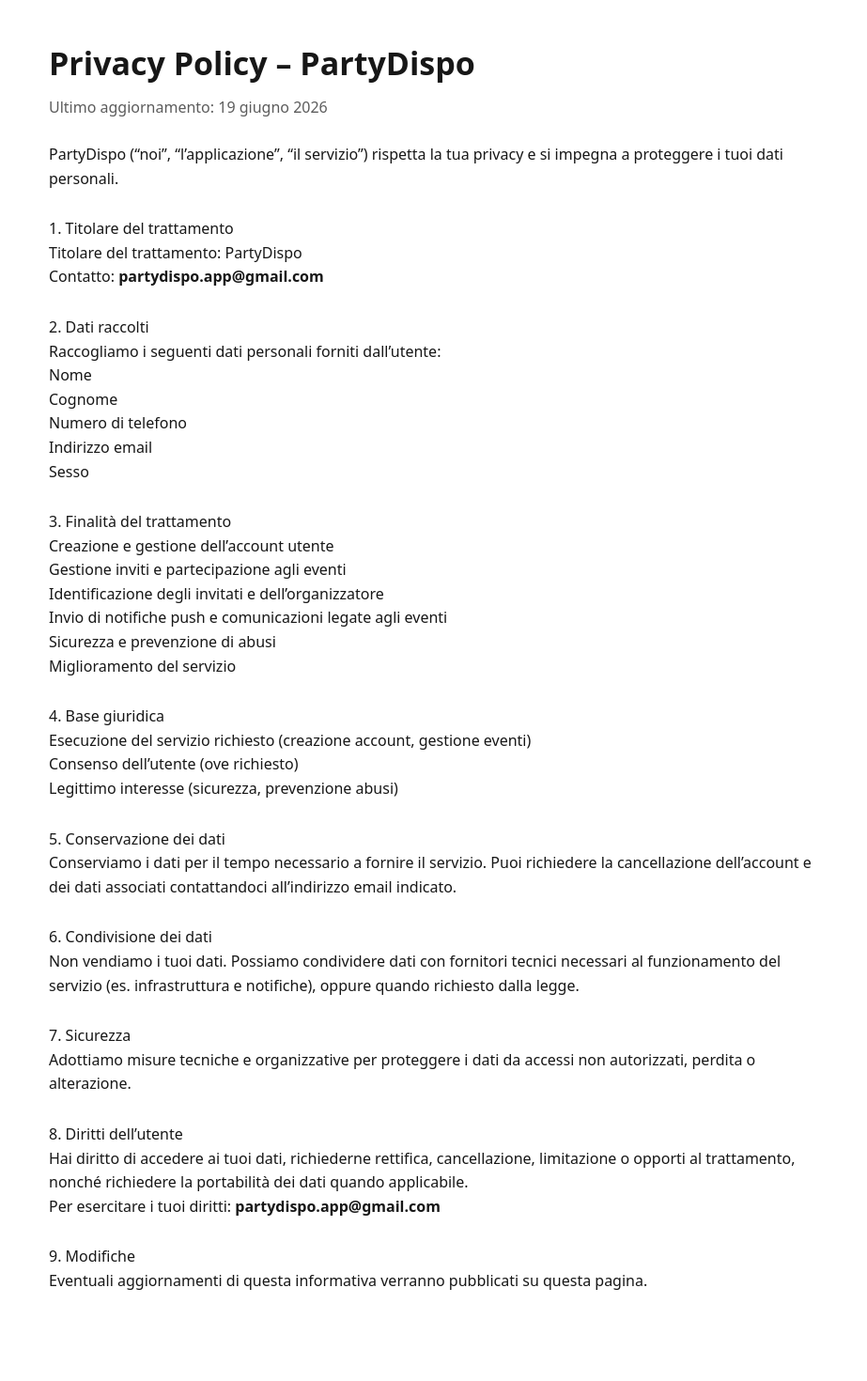
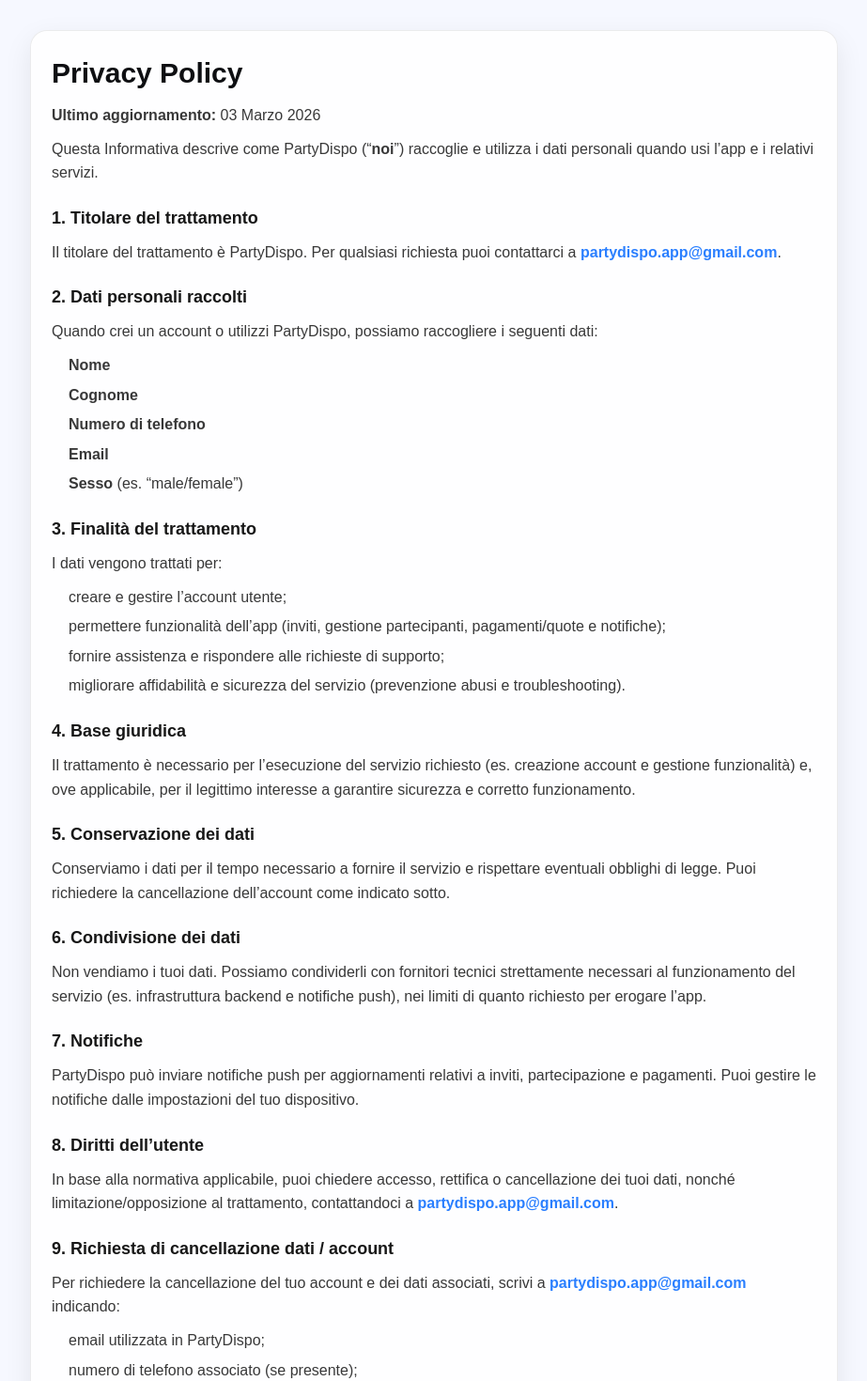
Before and after one commit to Roccubalbetta/partydispo-links, a Next.js app: page /privacy in a window 1280 px wide. Shown: the top 1470 px of the page at 94% size, without its empty margins (178-1101 px from the left). Before the commit the page ends 1417 px from the top, so only its background shows below. Built offline with nearby package versions, Linux system fonts and the light colour scheme.

Commit message:
Add privacy policy page

```diff
--- a/app/privacy/page.tsx
+++ b/app/privacy/page.tsx
@@ -1,89 +1,13 @@
-export const metadata = {
-    title: "Privacy Policy | PartyDispo",
-    description: "Privacy Policy di PartyDispo",
-  };
+// app/privacy/page.tsx
+import type { Metadata } from "next";
+import PrivacyPolicy from "./privacy-policy";
 
-  export default function PrivacyPage() {
-    return (
-      <main
-        style={{
-          maxWidth: 860,
-          margin: "0 auto",
-          padding: "40px 20px",
-          fontFamily: "system-ui, -apple-system, Segoe UI, Roboto, Helvetica, Arial, sans-serif",
-          lineHeight: 1.6,
-        }}
-      >
-        <h1 style={{ fontSize: 34, fontWeight: 800, marginBottom: 8 }}>Privacy Policy – PartyDispo</h1>
-        <p style={{ opacity: 0.7, marginTop: 0, marginBottom: 24 }}>Ultimo aggiornamento: 19 giugno 2026</p>
+export const metadata: Metadata = {
+  title: "Privacy Policy | PartyDispo",
+  description: "Privacy Policy di PartyDispo.",
+  robots: { index: true, follow: true },
+};
 
-        <p>
-          PartyDispo (“noi”, “l’applicazione”, “il servizio”) rispetta la tua privacy e si impegna a proteggere i tuoi dati
-          personali.
-        </p>
-
-        <h2 style={{ marginTop: 28 }}>1. Titolare del trattamento</h2>
-        <p>
-          Titolare del trattamento: PartyDispo
-          <br />
-          Contatto: <strong>partydispo.app@gmail.com</strong>
-        </p>
-
-        <h2 style={{ marginTop: 28 }}>2. Dati raccolti</h2>
-        <p>Raccogliamo i seguenti dati personali forniti dall’utente:</p>
-        <ul>
-          <li>Nome</li>
-          <li>Cognome</li>
-          <li>Numero di telefono</li>
-          <li>Indirizzo email</li>
-          <li>Sesso</li>
-        </ul>
-
-        <h2 style={{ marginTop: 28 }}>3. Finalità del trattamento</h2>
-        <ul>
-          <li>Creazione e gestione dell’account utente</li>
-          <li>Gestione inviti e partecipazione agli eventi</li>
-          <li>Identificazione degli invitati e dell’organizzatore</li>
-          <li>Invio di notifiche push e comunicazioni legate agli eventi</li>
-          <li>Sicurezza e prevenzione di abusi</li>
-          <li>Miglioramento del servizio</li>
-        </ul>
-
-        <h2 style={{ marginTop: 28 }}>4. Base giuridica</h2>
-        <ul>
-          <li>Esecuzione del servizio richiesto (creazione account, gestione eventi)</li>
-          <li>Consenso dell’utente (ove richiesto)</li>
-          <li>Legittimo interesse (sicurezza, prevenzione abusi)</li>
-        </ul>
-
-        <h2 style={{ marginTop: 28 }}>5. Conservazione dei dati</h2>
-        <p>
-          Conserviamo i dati per il tempo necessario a fornire il servizio. Puoi richiedere la cancellazione dell’account e
-          dei dati associati contattandoci all’indirizzo email indicato.
-        </p>
-
-        <h2 style={{ marginTop: 28 }}>6. Condivisione dei dati</h2>
-        <p>
-          Non vendiamo i tuoi dati. Possiamo condividere dati con fornitori tecnici necessari al funzionamento del servizio
-          (es. infrastruttura e notifiche), oppure quando richiesto dalla legge.
-        </p>
-
-        <h2 style={{ marginTop: 28 }}>7. Sicurezza</h2>
-        <p>
-          Adottiamo misure tecniche e organizzative per proteggere i dati da accessi non autorizzati, perdita o alterazione.
-        </p>
-
-        <h2 style={{ marginTop: 28 }}>8. Diritti dell’utente</h2>
-        <p>
-          Hai diritto di accedere ai tuoi dati, richiederne rettifica, cancellazione, limitazione o opporti al trattamento,
-          nonché richiedere la portabilità dei dati quando applicabile.
-        </p>
-        <p>
-          Per esercitare i tuoi diritti: <strong>partydispo.app@gmail.com</strong>
-        </p>
-
-        <h2 style={{ marginTop: 28 }}>9. Modifiche</h2>
-        <p>Eventuali aggiornamenti di questa informativa verranno pubblicati su questa pagina.</p>
-      </main>
-    );
-  }
+export default function PrivacyPage() {
+  return <PrivacyPolicy />;
+}
--- /dev/null
+++ b/app/privacy/privacy-policy.tsx
@@ -0,0 +1,142 @@
+// app/privacy/privacy-policy.tsx
+import React from "react";
+
+function SectionTitle({ children }: { children: React.ReactNode }) {
+  return (
+    <h2 style={{ fontSize: 18, marginTop: 22, marginBottom: 10, fontWeight: 800 }}>
+      {children}
+    </h2>
+  );
+}
+
+function P({ children }: { children: React.ReactNode }) {
+  return <p style={{ margin: "10px 0", lineHeight: 1.6, color: "rgba(0,0,0,0.78)" }}>{children}</p>;
+}
+
+function Li({ children }: { children: React.ReactNode }) {
+  return <li style={{ margin: "6px 0", lineHeight: 1.6, color: "rgba(0,0,0,0.78)" }}>{children}</li>;
+}
+
+export default function PrivacyPolicy() {
+  // Aggiorna qui se vuoi mostrare anche una data “Ultimo aggiornamento”
+  const lastUpdated = "03 Marzo 2026";
+
+  // Email usata per supporto/privacy (come mi hai detto)
+  const contactEmail = "partydispo.app@gmail.com";
+
+  return (
+    <main
+      style={{
+        minHeight: "100vh",
+        background: "#F6F8FF",
+        padding: "32px 16px",
+      }}
+    >
+      <div
+        style={{
+          maxWidth: 860,
+          margin: "0 auto",
+          background: "rgba(255,255,255,0.85)",
+          border: "1px solid rgba(14,15,18,0.08)",
+          borderRadius: 18,
+          padding: 22,
+          boxShadow: "0 10px 30px rgba(14,15,18,0.08)",
+        }}
+      >
+        <h1 style={{ fontSize: 30, fontWeight: 900, margin: 0, color: "#0E0F12" }}>
+          Privacy Policy
+        </h1>
+
+        <P>
+          <strong>Ultimo aggiornamento:</strong> {lastUpdated}
+        </P>
+
+        <P>
+          Questa Informativa descrive come PartyDispo (“<strong>noi</strong>”) raccoglie e utilizza i dati personali
+          quando usi l’app e i relativi servizi.
+        </P>
+
+        <SectionTitle>1. Titolare del trattamento</SectionTitle>
+        <P>
+          Il titolare del trattamento è PartyDispo. Per qualsiasi richiesta puoi contattarci a{" "}
+          <a href={`mailto:${contactEmail}`} style={{ color: "#2A7FFF", fontWeight: 800 }}>
+            {contactEmail}
+          </a>
+          .
+        </P>
+
+        <SectionTitle>2. Dati personali raccolti</SectionTitle>
+        <P>Quando crei un account o utilizzi PartyDispo, possiamo raccogliere i seguenti dati:</P>
+        <ul style={{ paddingLeft: 18, margin: "8px 0" }}>
+          <Li><strong>Nome</strong></Li>
+          <Li><strong>Cognome</strong></Li>
+          <Li><strong>Numero di telefono</strong></Li>
+          <Li><strong>Email</strong></Li>
+          <Li><strong>Sesso</strong> (es. “male/female”)</Li>
+        </ul>
+
+        <SectionTitle>3. Finalità del trattamento</SectionTitle>
+        <P>I dati vengono trattati per:</P>
+        <ul style={{ paddingLeft: 18, margin: "8px 0" }}>
+          <Li>creare e gestire l’account utente;</Li>
+          <Li>permettere funzionalità dell’app (inviti, gestione partecipanti, pagamenti/quote e notifiche);</Li>
+          <Li>fornire assistenza e rispondere alle richieste di supporto;</Li>
+          <Li>migliorare affidabilità e sicurezza del servizio (prevenzione abusi e troubleshooting).</Li>
+        </ul>
+
+        <SectionTitle>4. Base giuridica</SectionTitle>
+        <P>
+          Il trattamento è necessario per l’esecuzione del servizio richiesto (es. creazione account e gestione
+          funzionalità) e, ove applicabile, per il legittimo interesse a garantire sicurezza e corretto funzionamento.
+        </P>
+
+        <SectionTitle>5. Conservazione dei dati</SectionTitle>
+        <P>
+          Conserviamo i dati per il tempo necessario a fornire il servizio e rispettare eventuali obblighi di legge.
+          Puoi richiedere la cancellazione dell’account come indicato sotto.
+        </P>
+
+        <SectionTitle>6. Condivisione dei dati</SectionTitle>
+        <P>
+          Non vendiamo i tuoi dati. Possiamo condividerli con fornitori tecnici strettamente necessari al funzionamento
+          del servizio (es. infrastruttura backend e notifiche push), nei limiti di quanto richiesto per erogare l’app.
+        </P>
+
+        <SectionTitle>7. Notifiche</SectionTitle>
+        <P>
+          PartyDispo può inviare notifiche push per aggiornamenti relativi a inviti, partecipazione e pagamenti.
+          Puoi gestire le notifiche dalle impostazioni del tuo dispositivo.
+        </P>
+
+        <SectionTitle>8. Diritti dell’utente</SectionTitle>
+        <P>
+          In base alla normativa applicabile, puoi chiedere accesso, rettifica o cancellazione dei tuoi dati, nonché
+          limitazione/opposizione al trattamento, contattandoci a{" "}
+          <a href={`mailto:${contactEmail}`} style={{ color: "#2A7FFF", fontWeight: 800 }}>
+            {contactEmail}
+          </a>.
+        </P>
+
+        <SectionTitle>9. Richiesta di cancellazione dati / account</SectionTitle>
+        <P>
+          Per richiedere la cancellazione del tuo account e dei dati associati, scrivi a{" "}
+          <a href={`mailto:${contactEmail}`} style={{ color: "#2A7FFF", fontWeight: 800 }}>
+            {contactEmail}
+          </a>{" "}
+          indicando:
+        </P>
+        <ul style={{ paddingLeft: 18, margin: "8px 0" }}>
+          <Li>email utilizzata in PartyDispo;</Li>
+          <Li>numero di telefono associato (se presente);</Li>
+          <Li>oggetto: “Richiesta cancellazione account”.</Li>
+        </ul>
+
+        <SectionTitle>10. Modifiche a questa informativa</SectionTitle>
+        <P>
+          Possiamo aggiornare questa informativa. La data di “Ultimo aggiornamento” indica quando è stata modificata
+          l’ultima volta.
+        </P>
+      </div>
+    </main>
+  );
+}
```
